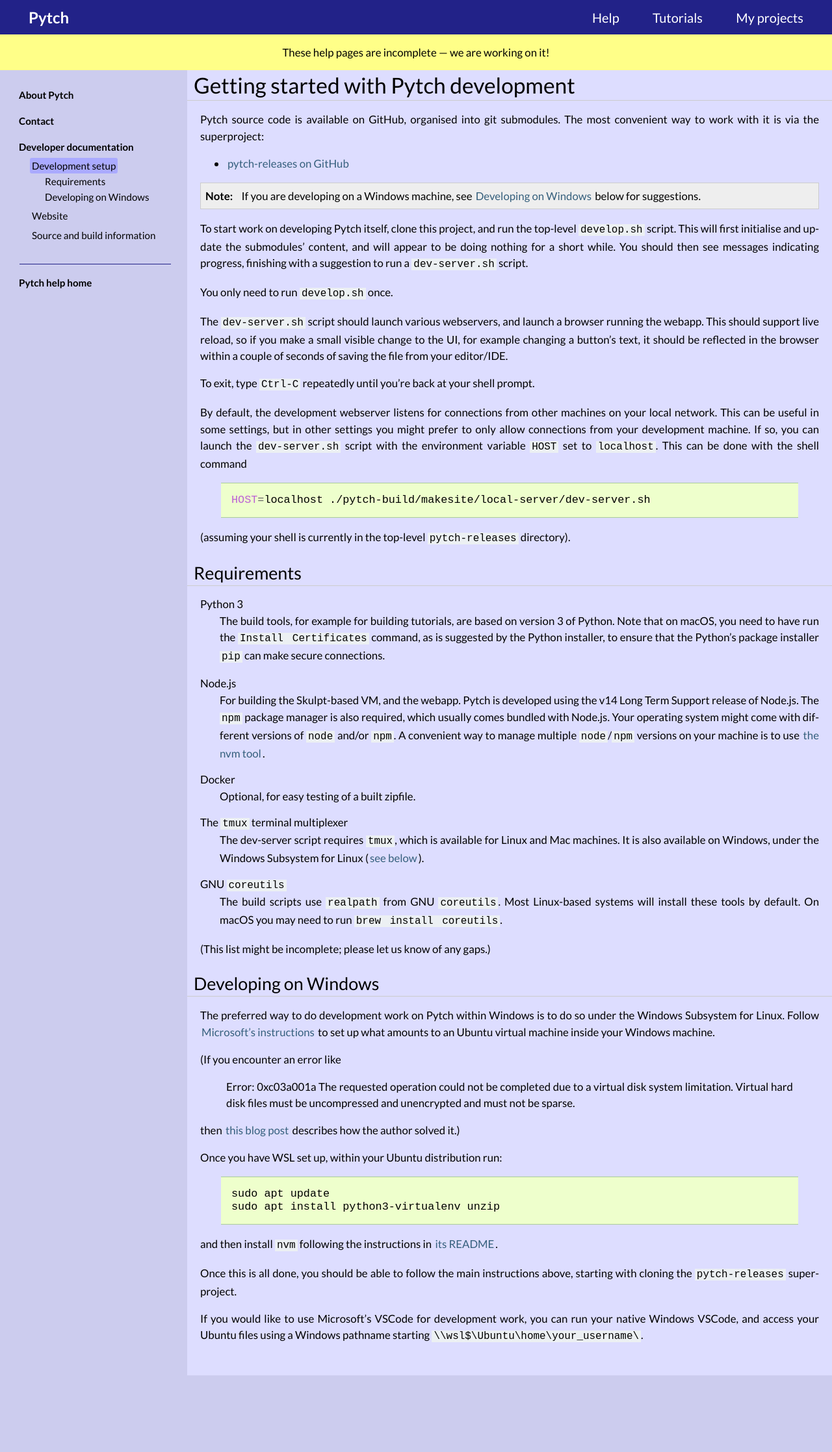
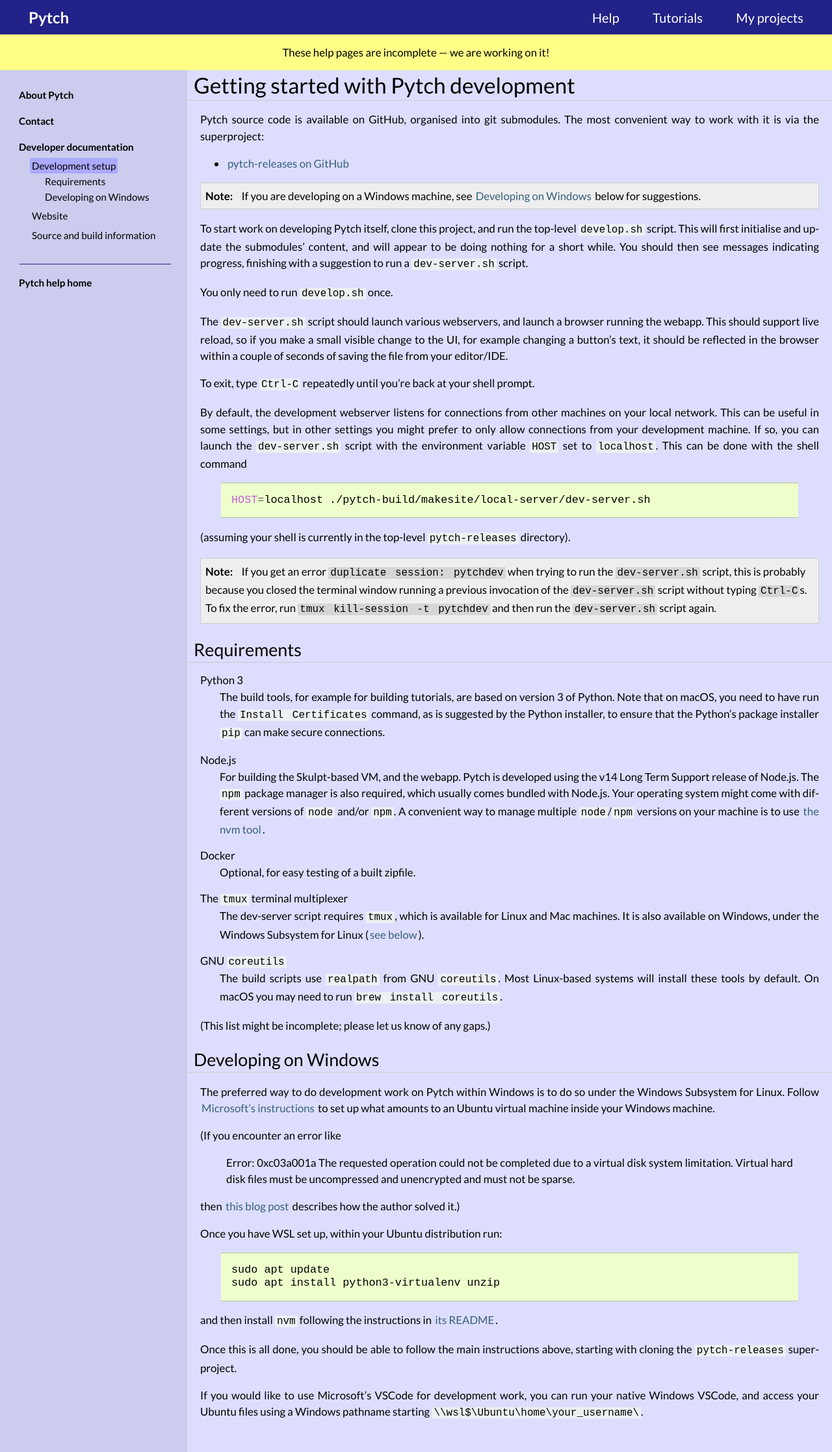
Before and after one commit to pytchlang/pytch-website, a Sphinx documentation site: the page built from source/developer/development-setup.rst, in a window 1280 px wide. Shown: the whole page at 65% size. Built offline with Sphinx 7.4.7, drawn with Linux system fonts in a browser that asks for light colours; pages that are not in the unit, such as notebooks, are missing from menus.

Commit message:
Add note re tmux "duplicate session" error

```diff
--- a/source/developer/development-setup.rst
+++ b/source/developer/development-setup.rst
@@ -42,6 +42,15 @@
 
 (assuming your shell is currently in the top-level ``pytch-releases``
 directory).
+
+.. note::
+
+   If you get an error ``duplicate session: pytchdev`` when trying to
+   run the ``dev-server.sh`` script, this is probably because you
+   closed the terminal window running a previous invocation of the
+   ``dev-server.sh`` script without typing ``Ctrl-C``\ s.  To fix the
+   error, run ``tmux kill-session -t pytchdev`` and then run the
+   ``dev-server.sh`` script again.
 
 
 Requirements
```
